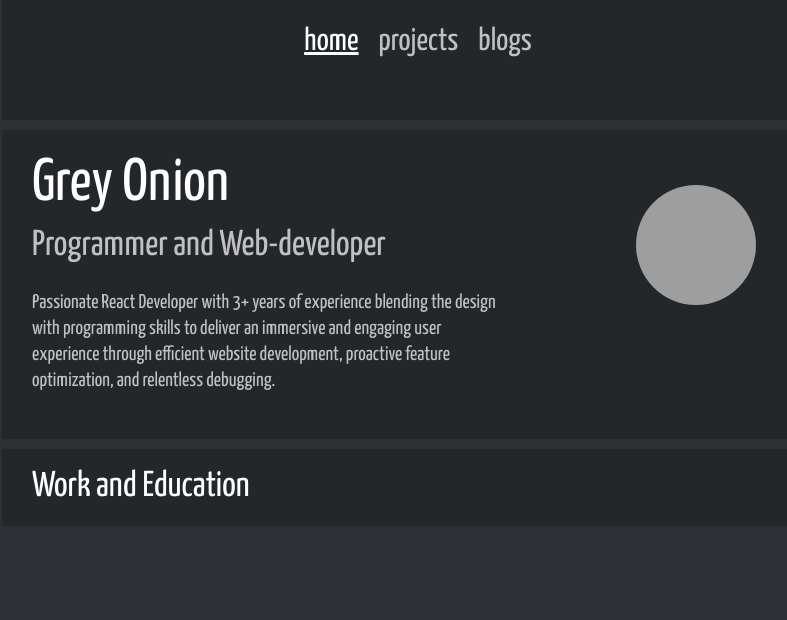
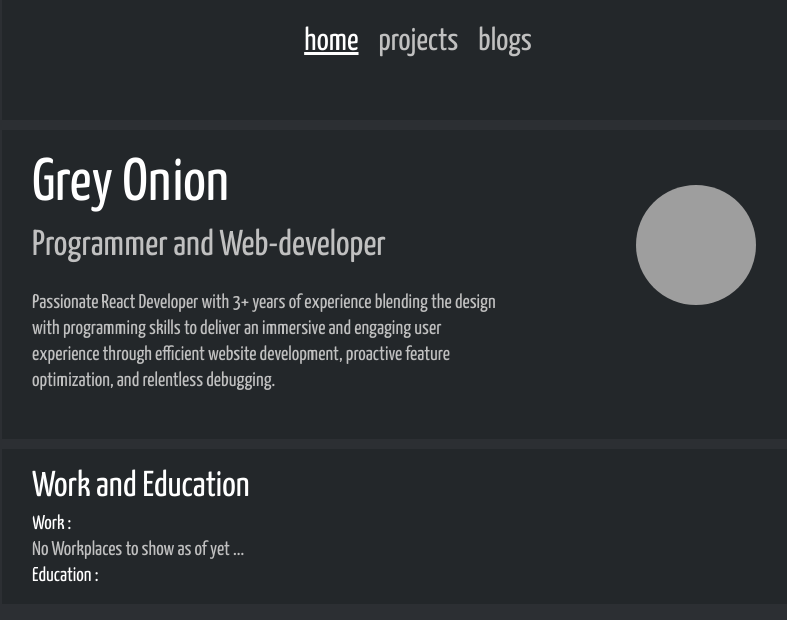
Before and after one commit to greyonion404/portfolio, a Next.js app: page / in a window 1280 px wide. Shown: the top 620 px of the page, without its empty margins (222-1009 px from the left). Built offline with nearby package versions, Linux system fonts and the light colour scheme; grey boxes are pictures that could not be loaded.

Commit message:
divided wokrAndEducation to two components
Only the intial base has been added

```diff
--- /dev/null
+++ b/components/WorkAndEducation_Component/EducationHistory.js
@@ -0,0 +1,18 @@
+import data from "../../data";
+import { Text } from "../Text_Component/Text";
+
+export default function EducationHistory() {
+    let hasEducation = (data.info.WorkAndEducation.studiedAt.length === 0);
+    return (
+        <>
+            <Text size={1} active>
+                Education :
+            </Text>
+            {
+                hasEducation ? (<Text> No Educational instituitions to show as of yet ... </Text>) :
+                    <>
+                    </>
+            }
+        </>
+    )
+}
--- a/components/WorkAndEducation_Component/WorkAndEducation.js
+++ b/components/WorkAndEducation_Component/WorkAndEducation.js
@@ -1,16 +1,18 @@
 import data from "../../data";
 import { Text } from "../Text_Component/Text";
 import { WorkAndEducationContainer } from "./WorkAndEducation.styles";
+import WorkHistory from "./WorkHistory";
+import EducationHistory from "./EducationHistory";
 
 
 export default function WorkAndEducation() {
-
-
 
     return (
         <>
             <WorkAndEducationContainer>
                 <Text size={2} active>{data.info.WorkAndEducation.prompt}</Text>
+                <WorkHistory />
+                <EducationHistory />
             </WorkAndEducationContainer>
         </>
     )
--- /dev/null
+++ b/components/WorkAndEducation_Component/WorkHistory.js
@@ -0,0 +1,21 @@
+import data from "../../data";
+import { Text } from "../Text_Component/Text";
+
+export default function WorkHistory() {
+
+    let hasWorkplaces = (data.info.WorkAndEducation.workedAt.length === 0);
+    return (
+        <>
+            <Text size={1} active>
+                Work :
+            </Text>
+            {
+                hasWorkplaces ? (<Text> No Workplaces to show as of yet ... </Text>) :
+                    <>
+                        oh no! work
+                    </>
+            }
+        </>
+    )
+
+}
--- a/data.js
+++ b/data.js
@@ -19,7 +19,7 @@ const data = {
         WorkAndEducation: {
             prompt: "Work and Education",
             studiedAt: [
-
+                1, 2
             ],
             workedAt: [
 
```
